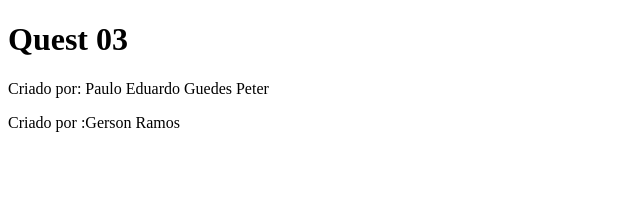
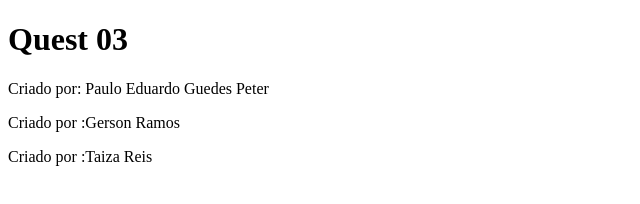
Before and after one commit to Hidrafox/ES2_temp, a plain HTML site: page index.html in a window 1280 px wide. Shown: the whole page, without its empty margins (0-640 px from the left). Drawn offline with Linux system fonts and the light colour scheme.

Commit message:
Update index.html
@GuedesPeter
@ggramoss

```diff
--- a/index.html
+++ b/index.html
@@ -10,5 +10,7 @@
     <h1>Quest 03</h1>
     <p>Criado por: Paulo Eduardo Guedes Peter</p>
     <p>Criado por :Gerson Ramos</p>
+    <p>Criado por :Taiza Reis</p>
+
 </body>
 </html>
```
